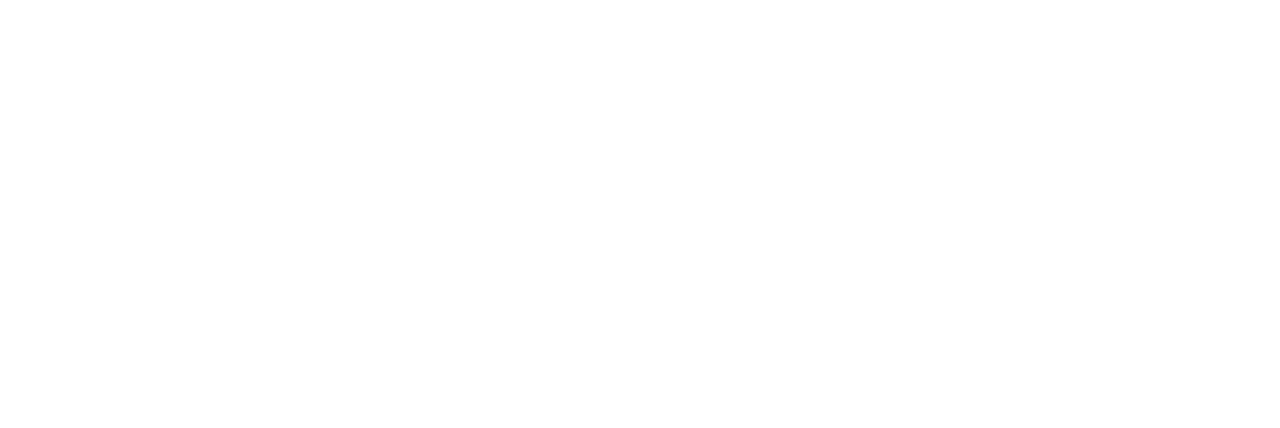
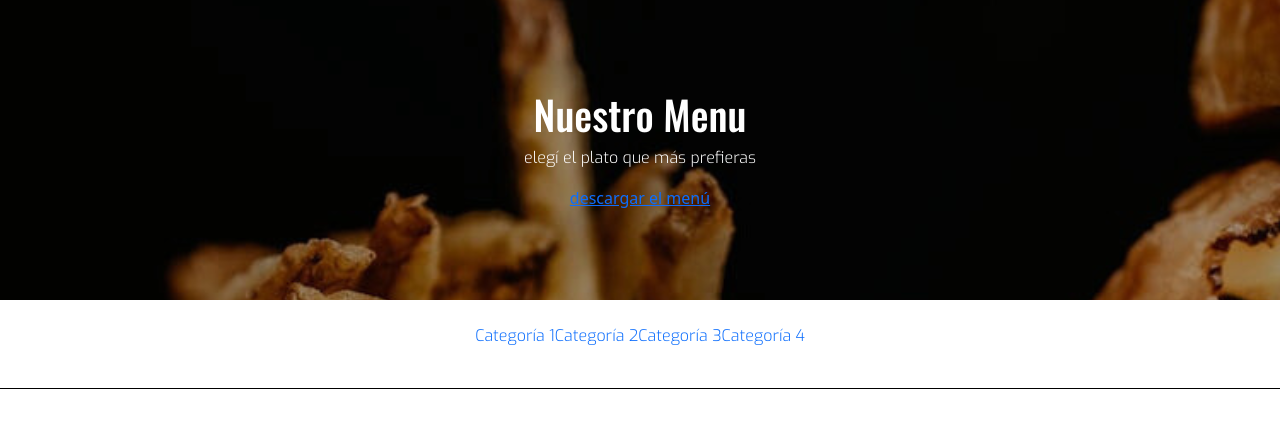
Before and after one commit to brunomry/frontendProyectoFinal_RollingCode, a React (Vite) app: page / in a window 1280 px wide. Shown: the top 428 px of the page. Built offline with nearby package versions, Linux system fonts and the light colour scheme.

Commit message:
se creó un banner y un selector de categorías a modo de base

```diff
--- a/src/App.jsx
+++ b/src/App.jsx
@@ -1,8 +1,10 @@
-
+import Menu from "./components/pages/Menu"
+import "bootstrap/dist/css/bootstrap.min.css";
 function App() {
 
   return (
     <>
+    <Menu></Menu>
     </>
   )
 }
--- a/src/components/pages/Menu.jsx
+++ b/src/components/pages/Menu.jsx
@@ -1,10 +1,21 @@
-import React from 'react';
-
+import React from "react";
+import "../../styles/menu.css";
+import  bannerMenu from "../../assets/bannerMenuProvisorio.png"
 const Menu = () => {
   return (
-    <div>
-
-    </div>
+    <>
+      <section className="text-center bannerMenu d-flex flex-column justify-content-center">
+        <h1>Nuestro Menu</h1>
+        <p>elegí el plato que más prefieras</p>
+        <a href="#">descargar el menú</a>
+      </section>
+      <div className="border-bottom border-black d-flex justify-content-center p-4">
+        <p> <a className="link-offset-2 link-underline link-underline-opacity-0" href="#">Categoría 1</a> </p>
+        <p> <a className="link-offset-2 link-underline link-underline-opacity-0" href="#">Categoría 2</a> </p>
+        <p> <a className="link-offset-2 link-underline link-underline-opacity-0" href="#">Categoría 3</a> </p>
+        <p> <a className="link-offset-2 link-underline link-underline-opacity-0" href="#">Categoría 4</a> </p>
+      </div>
+    </>
   );
 };
 
--- a/src/styles/menu.css
+++ b/src/styles/menu.css
@@ -0,0 +1,16 @@
+@import url("https://fonts.googleapis.com/css2?family=Exo:ital,wght@0,300;1,300&family=Oswald:wght@500&display=swap");
+@import url("https://cdnjs.cloudflare.com/ajax/libs/font-awesome/6.4.2/css/all.min.css");
+
+p {
+  font-family: "Exo", sans-serif;
+}
+h1,
+h2,
+h3 {
+  font-family: "Oswald", sans-serif;
+}
+.bannerMenu{
+    background-image: url(../assets/bannerMenuProvisorio.png);
+    color: white;
+    height: 300px;
+}
```
Also changed, not shown: src/assets/bannerMenuProvisorio.png (added).
